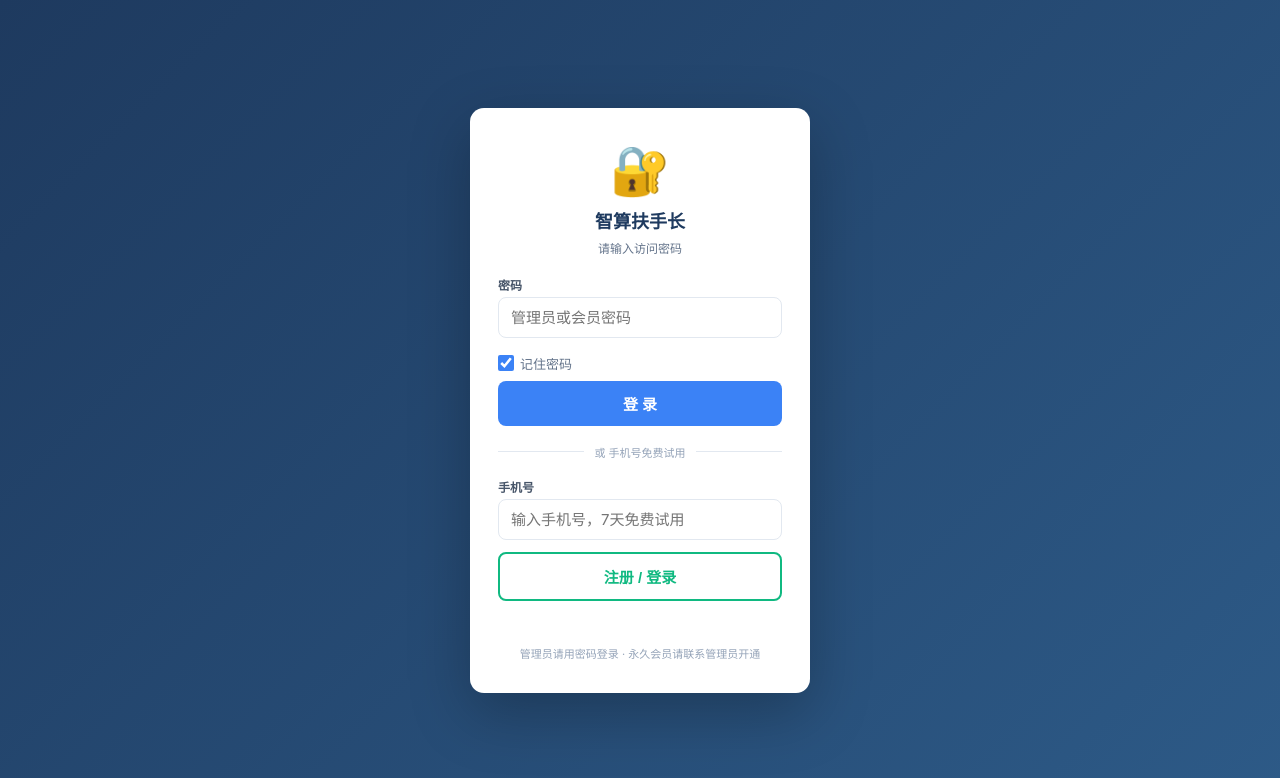
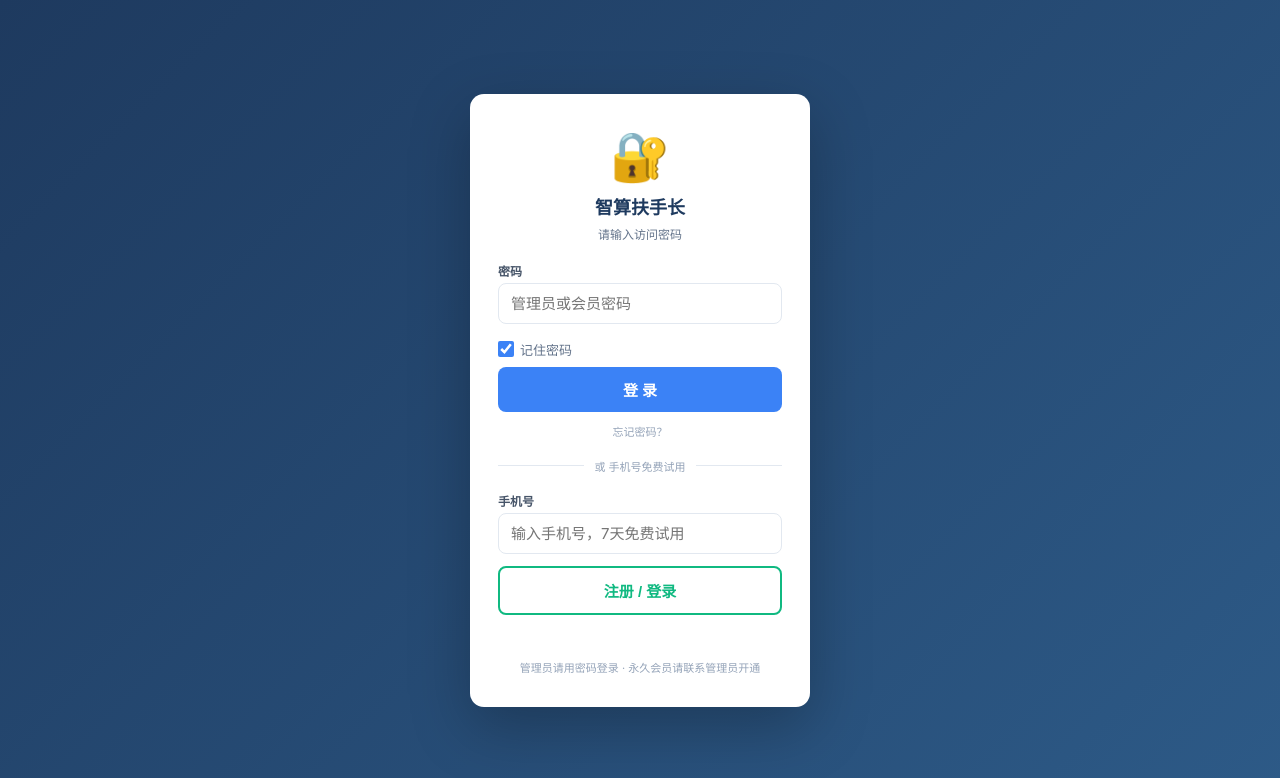
Before and after one commit to blunth206/handrail-tool, a website: page index.html in a window 1280 px wide. Shown: the top 778 px of the page. Drawn offline with nearby package versions, Linux system fonts and the light colour scheme.

Commit message:
fix: 主密码兜底+忘记密码链接+默认密码永不过期

```diff
--- a/index.html
+++ b/index.html
@@ -453,6 +453,9 @@ body { font-family: -apple-system, BlinkMacSystemFont, 'Segoe UI', 'Microsoft Ya
         </label>
       </div>
       <button class="login-btn" id="loginBtn">登 录</button>
+      <div style="text-align:center;margin-top:8px;">
+        <a href="javascript:void(0)" style="font-size:11px;color:#94a3b8;text-decoration:none;" onclick="resetAdminPassword()">忘记密码？</a>
+      </div>
     </div>
     <!-- 分隔线 -->
     <div class="login-divider"><span>或 手机号免费试用</span></div>
@@ -1262,9 +1265,22 @@ function formatPhoneTime(ts) {
 function isValidPassword(input) {
   const settings = getAdminSettings();
   if (input === settings.password) return { valid: true, isMaster: true };
+  // 兜底：默认主密码永不过期（防止本地被破坏后完全无法登录）
+  if (input === DEFAULT_PASSWORD) return { valid: true, isMaster: true };
   const entry = (settings.extra_entries || []).find(e => e.password === input);
   if (entry) return { valid: true, isMaster: false, entry: entry };
   return { valid: false };
+}
+
+// 忘记密码 → 重置为默认密码
+function resetAdminPassword() {
+  if (!confirm('确定要重置主密码为默认值 951753 吗？\n\n重置后所有子密码和设置仍然保留。')) return;
+  const settings = getAdminSettings();
+  settings.password = DEFAULT_PASSWORD;
+  saveSettingsToStorage(settings);
+  document.getElementById('loginPassword').value = '';
+  document.getElementById('loginError').textContent = '';
+  alert('✅ 主密码已重置为：' + DEFAULT_PASSWORD);
 }
 
 async function doLogin() {
```
